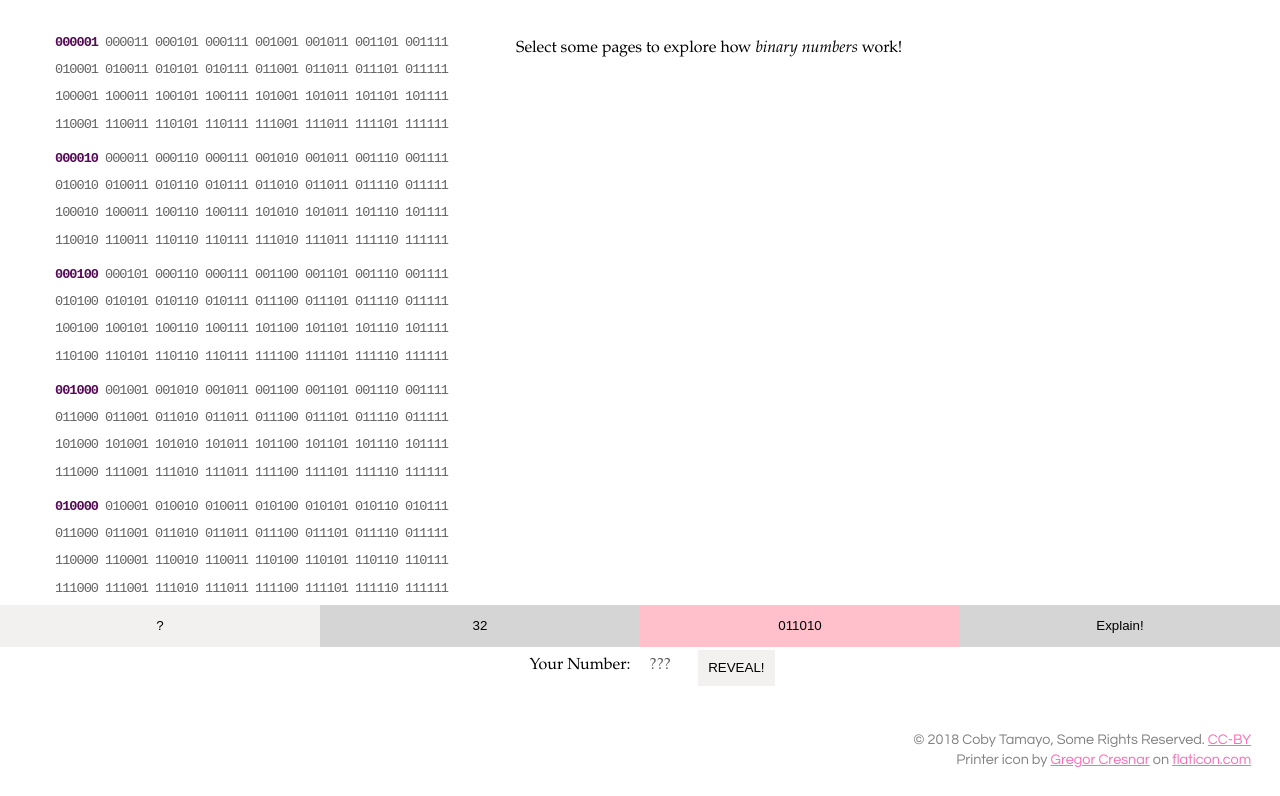
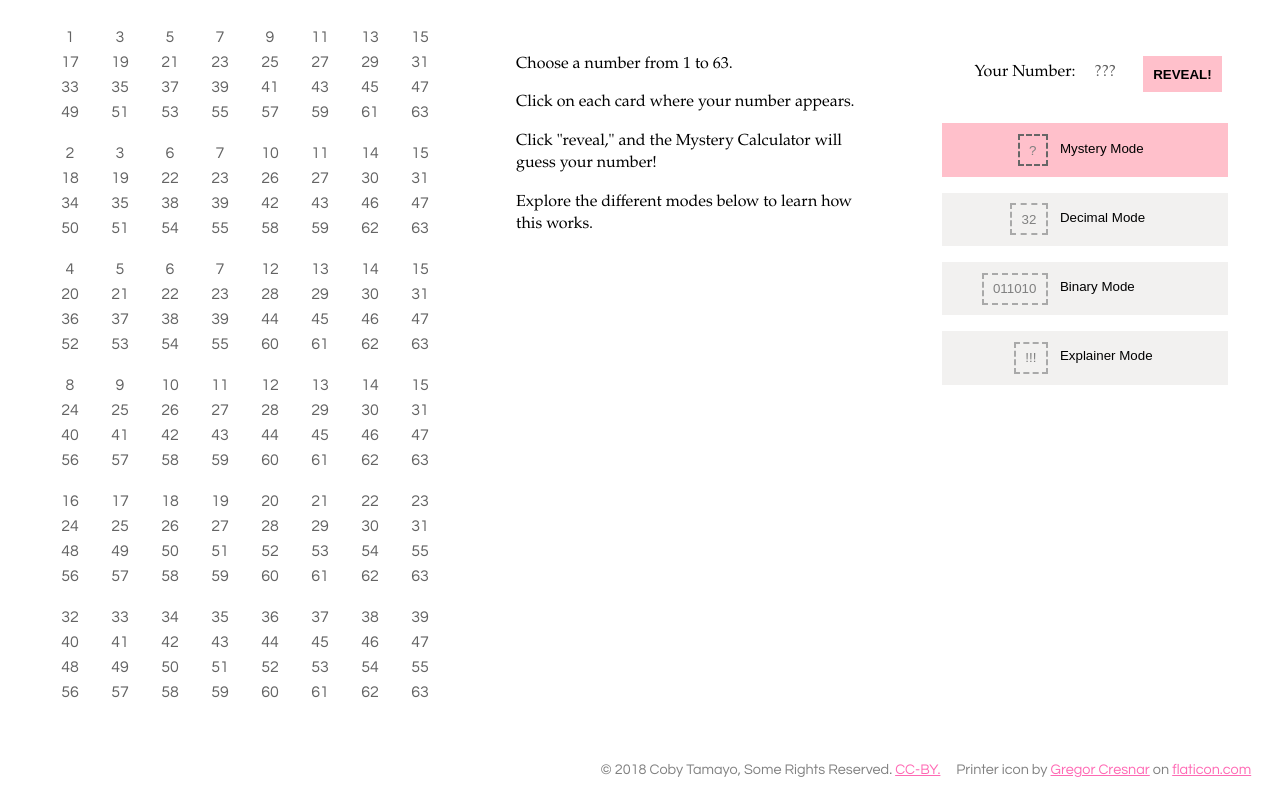
Before and after one commit to acobster/mystery-calculator, a React app: page / in a window 1280 px wide. Shown: the part 54-850 px from the top of the page. Built offline with nearby package versions, Linux system fonts and the light colour scheme.

Commit message:
optimize styles for desktop

```diff
--- a/src/Answer.js
+++ b/src/Answer.js
@@ -22,8 +22,8 @@ function Answer(props) {
   }
 
   return (
-    <div className="answer">
-      <label className="number-label">Your Number:</label>
+    <div className="answer control">
+      <label className="number-label">Your&nbsp;Number:</label>
       <div className="answer-number">{markup}</div>
     </div>
   );
--- a/src/Explainer.js
+++ b/src/Explainer.js
@@ -35,7 +35,7 @@ class Explainer extends React.Component {
         <p>Choose a number from 1 to 63.</p>
         <p>Click on each card where your number appears.</p>
         <p>
-          Click "reveal" below, and the Mystery Calculator
+          Click "reveal," and the Mystery Calculator
           will guess your number!
         </p>
         <p>Explore the different modes below to learn how this works.</p>
--- a/src/ModeButton.js
+++ b/src/ModeButton.js
@@ -9,7 +9,7 @@ function ModeButton(props) {
       title={props.title}
       onClick={() => props.onClick(props.mode)}
       type="button"
-    >{props.value}</button>
+    ><span>{props.value}</span><span>{props.title}</span></button>
   );
 }
 
--- a/src/MysteryCalculator.js
+++ b/src/MysteryCalculator.js
@@ -7,11 +7,11 @@ import Explainer from './Explainer.js';
 import ModeButton from './ModeButton.js';
 import PrintButton from './PrintButton.js';
 
+const PAGE_COUNT = 6;
+
 class MysteryCalculator extends React.Component {
   constructor(props) {
     super(props);
-
-    this.PAGE_COUNT = 6;
 
     let pages = [];
     if (window.localStorage) {
@@ -24,7 +24,7 @@ class MysteryCalculator extends React.Component {
     }
 
     this.state = {
-      mode: 'binary',
+      mode: 'mystery',
       selectedPages: pages,
       reveal: false,
     };
@@ -33,7 +33,7 @@ class MysteryCalculator extends React.Component {
       { name: 'mystery',    title: 'Mystery Mode',    value: '?' },
       { name: 'decimal',    title: 'Decimal Mode',    value: '32' },
       { name: 'binary',     title: 'Binary Mode',     value: '011010' },
-      { name: 'explainer',  title: 'Explainer Mode',  value: 'Explain!' },
+      { name: 'explainer',  title: 'Explainer Mode',  value: '!!!' },
     ];
   }
 
@@ -73,7 +73,7 @@ class MysteryCalculator extends React.Component {
 
   pagesInMode(mode) {
     // render PAGE_COUNT pages, each corresponding to the appropriate power of 2
-    return Array(this.PAGE_COUNT).fill(null).map((_, i) => (
+    return Array(PAGE_COUNT).fill(null).map((_, i) => (
       <Page
         key={i}
         number={i}
@@ -114,23 +114,23 @@ class MysteryCalculator extends React.Component {
             number={this.calculate(this.state.selectedPages)}
             mode={this.state.mode}
           />
-        </section>
-        <ul className="modes">
-          {this.modeOptions()}
-        </ul>
-        <aside className="answer">
+          <aside className="controls">
             <Answer
               number={this.calculate(this.state.selectedPages)}
               mode={this.state.mode}
               reveal={this.state.reveal}
               onReveal={() => this.setState({reveal: true})}
             />
+            <ul className="modes control">
+              {this.modeOptions()}
+            </ul>
           </aside>
+        </section>
         <footer>
           <div className="copyright">
             <p>
 							© 2018 Coby Tamayo, Some Rights Reserved.&nbsp;
-              <a href="https://creativecommons.org/licenses/by/3.0/">CC-BY</a><br />
+              <a href="https://creativecommons.org/licenses/by/3.0/">CC-BY.</a>
               <span className="attribution">
                 Printer icon by <a
                   href="https://www.flaticon.com/authors/gregor-cresnar"
--- a/src/index.css
+++ b/src/index.css
@@ -34,6 +34,10 @@ main {
   background-color: white;
 }
 
+aside {
+  padding: 1em;
+}
+
 ol, ul {
   padding: 0;
 }
@@ -57,15 +61,10 @@ a {
   color: hotpink;
 }
 
-.explainer {
-  padding: 0 1em;
-  max-width: 35em;
-}
 
 .pages {
   display: flex;
   flex-wrap: wrap;
-  overflow: scroll;
 }
 
 .page {
@@ -103,19 +102,59 @@ a {
   color: #570a57;
 }
 
+.control {
+  width: 80%;
+  margin: 1em auto;
+  max-width: 20em;
+}
+.modes {
+  list-style: none;
+  padding: 0;
+  margin-top: 2em;
+}
+
+.mode-option {
+  display: block;
+  padding: 0;
+  margin: 1em 0;
+}
+
+.mode-btn {
+  outline: none;
+  position: relative;
+  border: none;
+  width: 100%;
+  padding: 1.5em 0 0.5em;
+  margin: 0;
+  text-align: center;
+}
+.mode-btn span {
+  display: block;
+  margin: 0.2em;
+  padding: 0.5em;
+}
+.mode-btn :first-child {
+  width: 7ch;
+  margin: auto;
+  border: 2px dashed darkgrey;
+  color: grey;
+  font-size: 0.8em;
+  padding: 0.2em 0.3em;
+}
+
+
 .answer {
   position: relative;
   display: flex;
   justify-content: center;
-
-  height: 2.5em;
-  width: 50em;
-  max-width: 90%;
-  margin: 0 auto;
+  margin: 1em auto;
 }
 
 .number-label, .answer-number, .explainer {
   font-family: Palatino;
+}
+.controls {
+  font-family: monospace;
 }
 
 .number-label, .answer-number {
@@ -132,6 +171,8 @@ a {
   padding: 0.8em;
   position: absolute;
   text-transform: uppercase;
+  background-color: pink;
+  font-weight: bold;
 }
 
 
@@ -148,13 +189,13 @@ a {
  * Layout Progressive Enhancement
  */
 
-@supports (height: 1vh) {
+supports (height: 1vh) {
   header {
     height: 15vh;
   }
 
   .pages {
-    height: calc(85vh - 6em);
+    height: 85vh;
   }
 }
 
@@ -188,36 +229,16 @@ a {
   font-family: monospace;
 }
 
-.modes {
-  list-style: none;
-  width: 100%;
-  display: flex;
-  justify-content: space-evenly;
-  padding: 0;
-  margin: 0;
+.mode-btn.current {
+  background-color: pink;
+}
+.mode-btn.current :first-child {
+  border-color: #666;
 }
 
-.mode-option {
-  display: block;
-  width: 25%;
-  padding: 0;
-  margin: 0;
-}
-
-.mode-btn.mode--decimal, .mode-btn.mode--explainer {
-  background-color: #d5d5d5;
-}
-
-.mode-btn {
-  outline: none;
-  border: none;
-  width: 100%;
-  padding: 1em 0;
-  margin: 0;
-}
-
-.mode-btn.current {
-  background-color: pink;
+.mode-btn:hover :first-child {
+  color: #666;
+  border-color: white;
 }
 
 
@@ -250,7 +271,7 @@ a {
 @media only screen and (min-width: 900px) {
   .book {
     display: grid;
-    grid-template-columns: 500px 1fr;
+    grid-template-columns: 500px 1fr 1fr;
   }
 
 
@@ -279,6 +300,26 @@ a {
   .number { width: initial; }
 }
 
+@media only screen and (min-width: 1250px) {
+  .mode-btn {
+    min-height: 4em;
+    padding: 2em 0;
+  }
+  .mode-btn :first-child {
+    width: auto;
+    font-size: 1em;
+    position: absolute;
+    right: 63%;
+    padding: 0.5em 0.7em;
+    top: 0.8em;
+  }
+  .mode-btn :nth-child(2) {
+    position: absolute;
+    left: 38%;
+    top: 0.6em;
+  }
+}
+
 @media only screen and (min-width: 500px) {
   .print-btn {
     /* mobile-first */
@@ -296,6 +337,7 @@ a {
     opacity: 1;
   }
   .attribution {
-    display: initial;
+    display: inline-block;
+    padding-left: 2ch;
   }
 }
```
Also changed, not shown: src/tictactoe.js (deleted, +0 -90 lines). Lines whose indentation alone changed are shown as unchanged.
